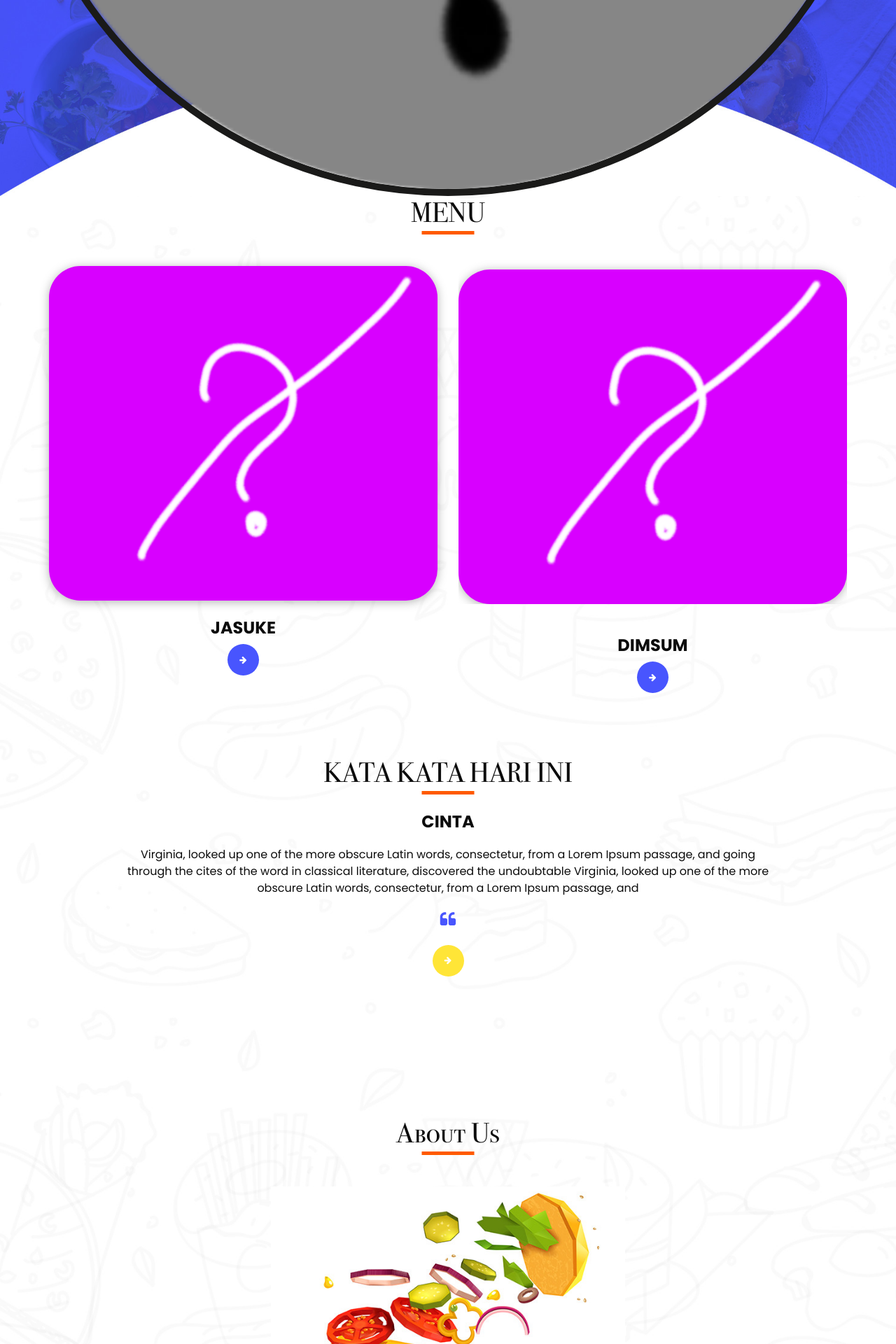
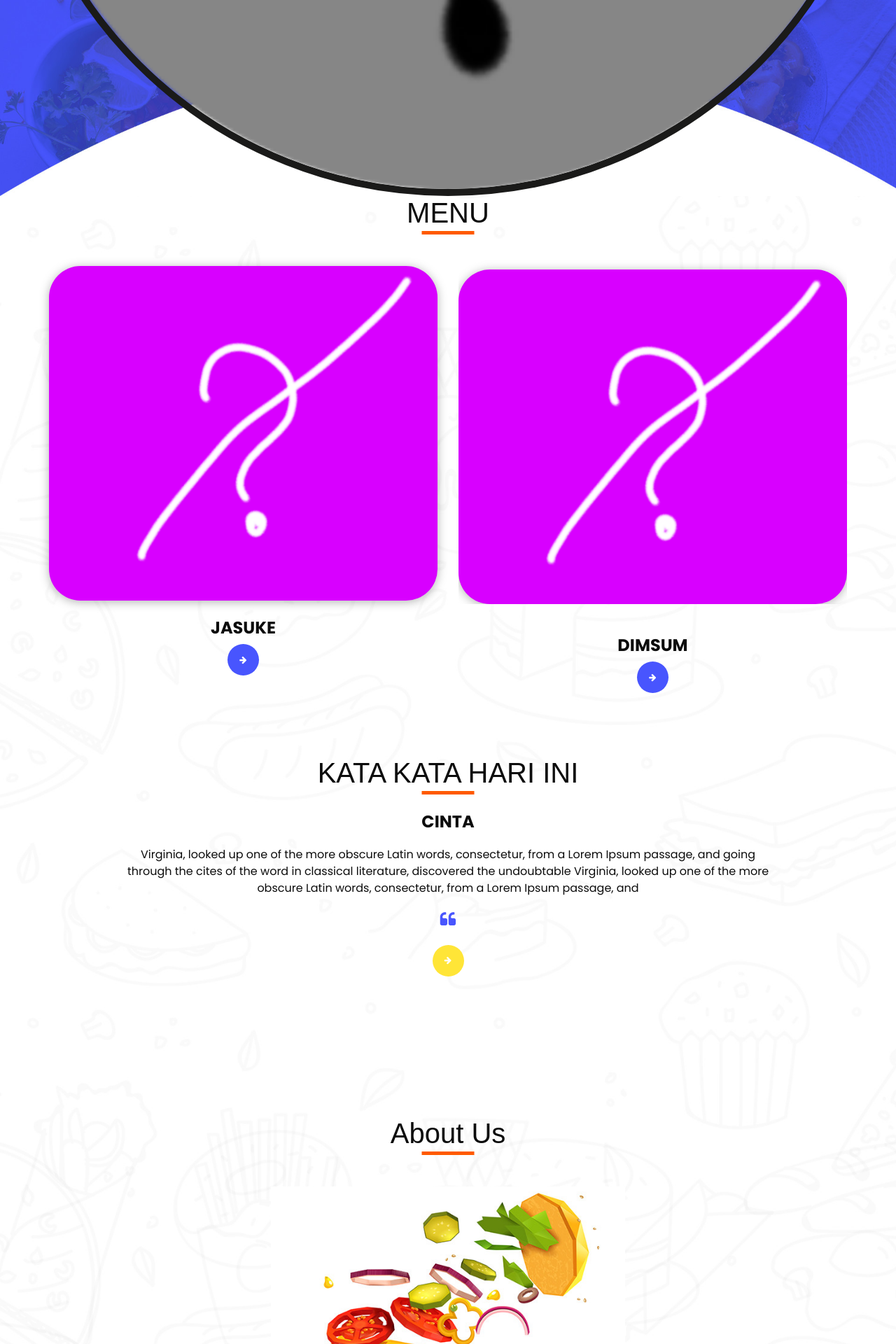
Before and after one commit to Hiufoods/Hiufoods, a PHP site: page /index.html in a window 1280 px wide. Shown: the part 434-2354 px from the top of the page at 70% size. Run offline with PHP 8.4, Linux system fonts and the light colour scheme; some libraries are stand-ins or nearby versions.

Commit message:
Update style.css
Signed-off-by: Hiufoods <baccomid@gmail.com>

```diff
--- a/css/style.css
+++ b/css/style.css
@@ -1,6 +1,6 @@
 @font-face {
   font-family: "bodoni svtytwo sc itc tt book";
-  src: url(../fonts/bodoni-svtytwo-sc-itc-tt-book.ttf);
+  src: url(https://fonts.googleapis.com/css?family=Poppins:400,600,700&display=swap);
 }
 
 body {
```
